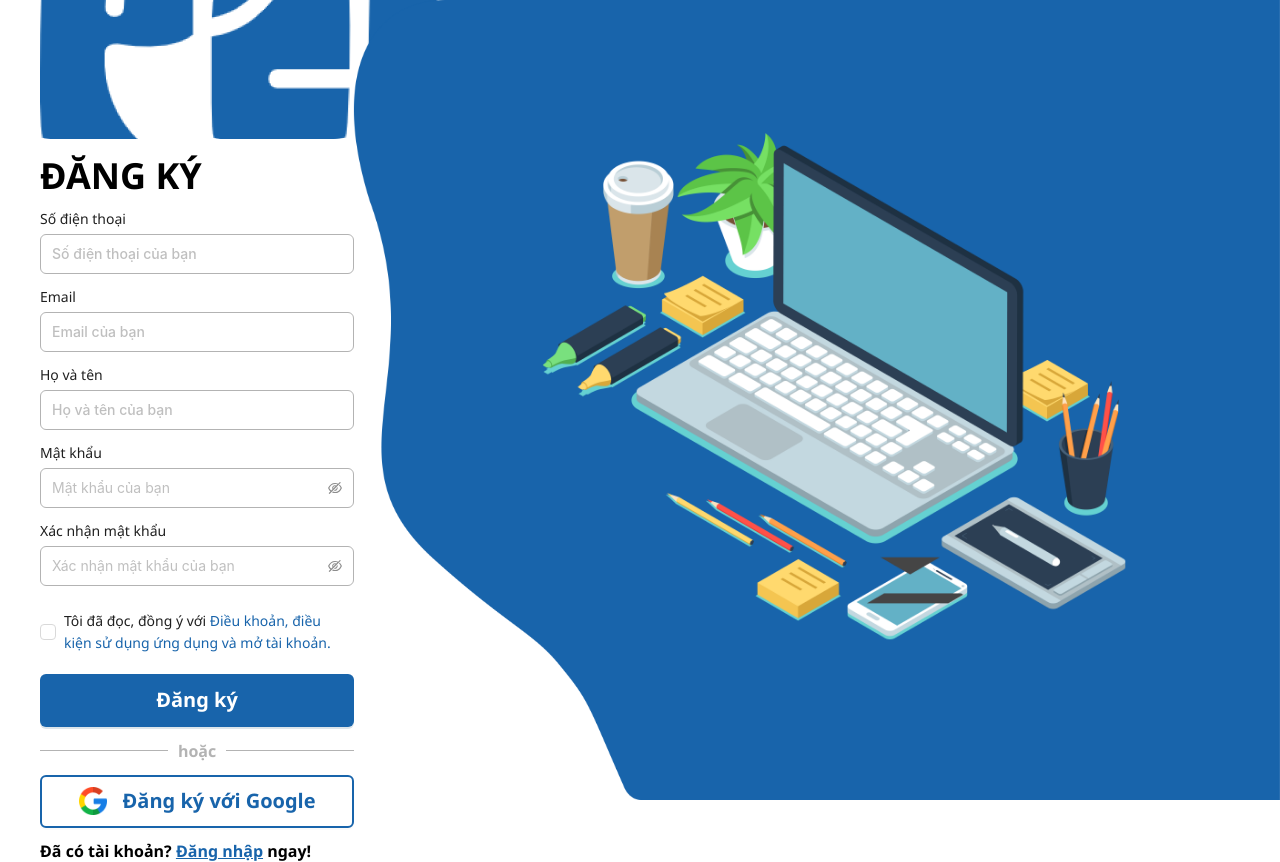
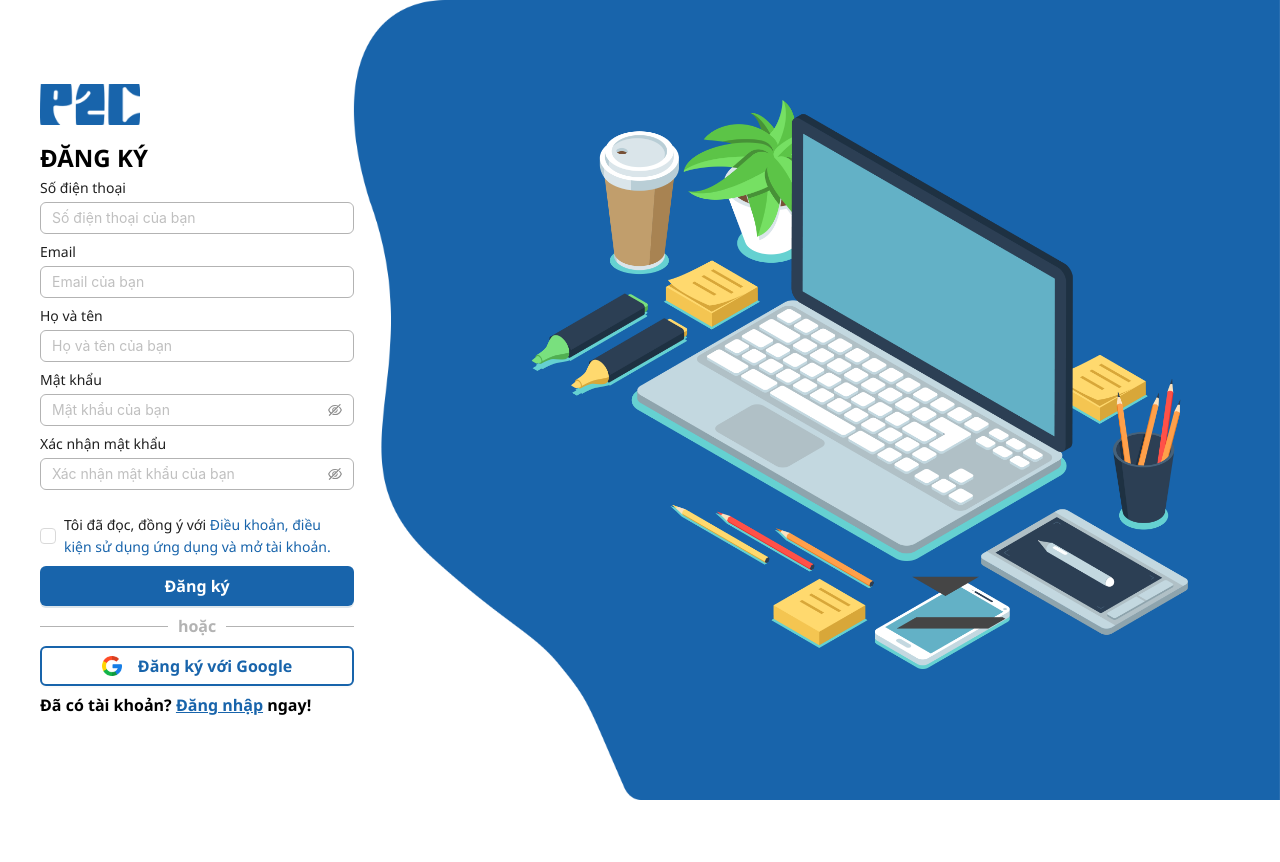
Before and after one commit to lengocson131002/path_to_career_fe, a React (Vite) app: page /dang-ky in a window 1280 px wide. After the commit the page ends 800 px from the top, so only its background shows below. Built offline with nearby package versions, Linux system fonts and the light colour scheme.

Commit message:
resize page

```diff
--- a/src/pages/dang-ky/index.tsx
+++ b/src/pages/dang-ky/index.tsx
@@ -1,79 +1,144 @@
-import Background from '../../assets/auth-decor.png'
-import Object from '../../assets/auth-decor-register.png'
+import Background from "../../assets/auth-decor.png";
+import Object from "../../assets/auth-decor-register.png";
 import Logo from "../../assets/logo-only.png";
 import Google from "../../assets/google-icon.png";
-import { Button, Checkbox, Form, Input} from 'antd';
-import { Link } from 'react-router-dom';
+import { Button, Checkbox, Form, Input } from "antd";
+import { Link } from "react-router-dom";
 
 function RegisterPage() {
-    return ( <div className="register__container w-full flex">
+  return (
+    <div className="register__container w-full flex overflow-y-hidden">
       <div className="register__decoration order-2 basis-1/2 relative h-screen">
         <div className="register__decoration--background h-full w-full rotate-180 -scale-y-100">
-                <img src={Background} alt="" className='h-full' />
+          <img src={Background} alt="" className="h-full" />
         </div>
-            <div className="register__decoration--object absolute w-2/3 h-1/2 top-0 translate-x-1/4 translate-y-1/3">
-                <img src={Object} alt="" className='w-full'/>
+        <div className="register__decoration--object absolute w-9/12 h-1/2 top-0 translate-x-[20%] translate-y-1/4">
+          <img src={Object} alt="" className="w-full" />
         </div>
       </div>
       <div className="register__main order-1 basis-1/2 h-screen flex items-center justify-center">
         <div className="register__main--content 3/5 pl-10">
-                <div className="register__main--logo max-w-[120px]">
-                    <img src={Logo} alt="" />
+          <div className="register__main--logo max-w-[100px]">
+            <Link to="/">
+              <img className="object-contain max-w-[100px]" src={Logo} alt="" />
+            </Link>
           </div>
-                <div className="register__main--header uppercase text-4xl font-bold mt-3">
+          <div className="register__main--header uppercase text-2xl font-bold mt-3">
             Đăng ký
           </div>
-                <div className="register__main--form mt-3 max-w-[400px]">
-                    <Form layout='vertical'>
-                        <label htmlFor="user_phone" className='font-medium mb-1 block'>Số điện thoại</label>
-                        <Form.Item name='userPhone' noStyle>
-                            <Input placeholder='Số điện thoại của bạn' style={{height: 40}} className='placeholder:font-medium border-p2c-gray'/>
+          <div className="register__main--form mt-1 max-w-[320px]">
+            <Form layout="vertical">
+              <label
+                htmlFor="user_phone"
+                className="font-medium text-sm mb-1 block"
+              >
+                Số điện thoại
+              </label>
+              <Form.Item name="userPhone" noStyle>
+                <Input
+                  placeholder="Số điện thoại của bạn"
+                  className="border-p2c-gray"
+                />
               </Form.Item>
-                        <label htmlFor="user_email" className='font-medium  mt-3 mb-1 block'>Email</label>
-                        <Form.Item name='userEmail' noStyle>
-                            <Input placeholder='Email của bạn' style={{height: 40}} className='placeholder:font-medium border-p2c-gray'/>
+              <label
+                htmlFor="user_email"
+                className="font-medium text-sm  mt-2 mb-1 block"
+              >
+                Email
+              </label>
+              <Form.Item name="userEmail" noStyle>
+                <Input
+                  placeholder="Email của bạn"
+                  className="border-p2c-gray"
+                />
               </Form.Item>
-                        <label htmlFor="user_name" className='font-medium  mt-3 mb-1 block'>Họ và tên</label>
-                        <Form.Item name='userName' noStyle>
-                            <Input placeholder='Họ và tên của bạn' style={{height: 40}} className='placeholder:font-medium border-p2c-gray'/>
+              <label
+                htmlFor="user_name"
+                className="font-medium text-sm  mt-2 mb-1 block"
+              >
+                Họ và tên
+              </label>
+              <Form.Item name="userName" noStyle>
+                <Input
+                  placeholder="Họ và tên của bạn"
+                  className="border-p2c-gray"
+                />
               </Form.Item>
-                        <label htmlFor="user_email" className='font-medium mt-3 mb-1 block'>Mật khẩu</label>
-                        <Form.Item name='userPwd' noStyle>
-                            <Input.Password placeholder='Mật khẩu của bạn' style={{height: 40}} className='placeholder:font-medium border-p2c-gray'/>
+              <label
+                htmlFor="user_email"
+                className="font-medium text-sm mt-2 mb-1 block"
+              >
+                Mật khẩu
+              </label>
+              <Form.Item name="userPwd" noStyle>
+                <Input.Password
+                  placeholder="Mật khẩu của bạn"
+                  className="border-p2c-gray"
+                />
               </Form.Item>
-                        <label htmlFor="user_email" className='font-medium mt-3 mb-1 block'>Xác nhận mật khẩu</label>
-                        <Form.Item name='userPwd' noStyle>
-                            <Input.Password placeholder='Xác nhận mật khẩu của bạn' style={{height: 40}} className='placeholder:font-medium border-p2c-gray'/>
+              <label
+                htmlFor="user_email"
+                className="font-medium text-sm mt-2 mb-1 block"
+              >
+                Xác nhận mật khẩu
+              </label>
+              <Form.Item name="userPwd" noStyle>
+                <Input.Password
+                  placeholder="Xác nhận mật khẩu của bạn"
+                  className="border-p2c-gray"
+                />
               </Form.Item>
               <Form.Item noStyle>
-                            <Checkbox className='mt-6 font-medium'>Tôi đã đọc, đồng ý với <span className="text-primary">Điều khoản, điều kiện sử dụng ứng dụng và mở tài khoản.</span></Checkbox>
+                <Checkbox className="mt-6 font-medium">
+                  Tôi đã đọc, đồng ý với{" "}
+                  <span className="text-primary">
+                    Điều khoản, điều kiện sử dụng ứng dụng và mở tài khoản.
+                  </span>
+                </Checkbox>
               </Form.Item>
               <div className="register__main--action">
                 <Form.Item noStyle>
-                                <Button type='primary' className='bg-primary hover:!bg-primary hover:opacity-80 w-full h-[53px] mt-5 text-xl font-semibold'>Đăng ký</Button>
+                  <Button
+                    type="primary"
+                    className="bg-primary hover:!bg-primary hover:opacity-80 w-full h-[40px] mt-2 text-base font-semibold"
+                  >
+                    Đăng ký
+                  </Button>
                 </Form.Item>
-                            <div className="divider flex justify-between items-center gap-x-2.5 my-3">
+                <div className="divider flex justify-between items-center gap-x-2.5 my-2">
                   <div className="divider__line bg-p2c-gray h-[1px] w-full"></div>
-                                <div className="divider__text font-bold text-base text-p2c-gray">hoặc</div>
+                  <div className="divider__text font-bold text-base text-p2c-gray">
+                    hoặc
+                  </div>
                   <div className="divider__line bg-p2c-gray h-[1px] w-full"></div>
                 </div>
                 <Form.Item noStyle>
-                                <Button type='default' className='group bg-white text-primary border-primary border-2 hover:!bg-primary hover:!text-white hover:!border-primary w-full h-[53px] text-xl font-semibold'>
-                                    <div className="flex justify-center group-hover:brightness-0 group-hover:saturate-100 group-hover:invert group-hover:duration-100">
-                                        <div className="w-7 h-7 mr-4"><img src={Google} alt="" className='w-full'/></div>
+                  <Button
+                    type="default"
+                    className="group bg-white text-primary border-primary border-2 hover:!bg-primary hover:!text-white hover:!border-primary w-full h-[40px] text-base font-semibold"
+                  >
+                    <div className="flex justify-center items-center group-hover:brightness-0 group-hover:saturate-100 group-hover:invert group-hover:duration-100">
+                      <div className="w-5 h-5 mr-4">
+                        <img src={Google} alt="" className="w-full" />
+                      </div>
                       <div className="">Đăng ký với Google</div>
                     </div>
                   </Button>
                 </Form.Item>
               </div>
             </Form>
-                    <div className="register__main--nav font-semibold mt-3">
-                        Đã có tài khoản? <Link to='/dang-nhap' className="text-primary">Đăng nhập</Link> ngay!
+            <div className="register__main--nav font-semibold mt-2">
+              Đã có tài khoản?{" "}
+              <Link to="/dang-nhap" className="text-primary">
+                Đăng nhập
+              </Link>{" "}
+              ngay!
             </div>
           </div>
         </div>
       </div>
-    </div> );
+    </div>
+  );
 }
 
 export default RegisterPage;
--- a/src/pages/dang-nhap/index.tsx
+++ b/src/pages/dang-nhap/index.tsx
@@ -1,64 +1,100 @@
-import Background from '../../assets/auth-decor.png'
-import Object from '../../assets/auth-decor-login.png'
+import Background from "../../assets/auth-decor.png";
+import Object from "../../assets/auth-decor-login.png";
 import Logo from "../../assets/logo-only.png";
 import Google from "../../assets/google-icon.png";
-import { Button, Form, Input} from 'antd';
-import { Link } from 'react-router-dom';
+import { Button, Form, Input } from "antd";
+import { Link } from "react-router-dom";
 
 function LoginPage() {
-    return ( <div className="login__container w-full flex">
+  return (
+    <div className="login__container w-full flex overflow-y-hidden">
       <div className="login__decoration order-1 basis-1/2 relative h-screen">
         <div className="login__decoration--background h-full w-full">
-                <img src={Background} alt="" className='h-full' />
+          <img src={Background} alt="" className="h-full" />
         </div>
         <div className="login__decoration--object absolute w-2/3 h-1/2 top-0 translate-x-1/4 translate-y-1/3">
-                <img src={Object} alt="" className='w-full'/>
+          <img src={Object} alt="" className="w-full" />
         </div>
       </div>
       <div className="login__main order-2 basis-1/2 h-screen flex items-center justify-center">
         <div className="login__main--content w-2/3">
-                <div className="login__main--logo max-w-[120px]">
-                    <img src={Logo} alt="" />
+          <div className="login__main--logo max-w-[100px]">
+            <Link to="/">
+              <img className="object-contain max-w-[100px]" src={Logo} alt="" />
+            </Link>
           </div>
-                <div className="login__main--header uppercase text-4xl font-bold mt-3">
+          <div className="login__main--header uppercase text-2xl font-bold mt-3">
             Đăng nhập
           </div>
-                <div className="login__main--form mt-3 max-w-[400px]">
-                    <Form layout='vertical'>
-                        <label htmlFor="user_email" className='font-medium mb-1 block'>Email hoặc số điện thoại</label>
-                        <Form.Item name='userCre' noStyle>
-                            <Input placeholder='Nhập email hoặc số điện thoại' style={{height: 40}} className='placeholder:font-medium border-p2c-gray'/>
+          <div className="login__main--form mt-1 max-w-[320px]">
+            <Form layout="vertical">
+              <label
+                htmlFor="user_email"
+                className="font-medium text-sm mb-1 block"
+              >
+                Email hoặc số điện thoại
+              </label>
+              <Form.Item name="userCre" noStyle>
+                <Input
+                  placeholder="Nhập email hoặc số điện thoại"
+                  className="border-p2c-gray"
+                />
               </Form.Item>
-                        <label htmlFor="user_email" className='font-medium mt-3 mb-1 block'>Mật khẩu</label>
-                        <Form.Item name='userPwd' noStyle>
-                            <Input.Password placeholder='Nhập mật khẩu' style={{height: 40}} className='placeholder:font-medium border-p2c-gray'/>
+              <label
+                htmlFor="user_email"
+                className="font-medium text-sm mt-2 mb-1 block"
+              >
+                Mật khẩu
+              </label>
+              <Form.Item name="userPwd" noStyle>
+                <Input.Password
+                  placeholder="Nhập mật khẩu"
+                  className="border-p2c-gray"
+                />
               </Form.Item>
               <div className="login__main--action">
                 <Form.Item noStyle>
-                                <Button type='primary' className='bg-primary hover:!bg-primary hover:opacity-80 w-full h-[48px] mt-5 text-xl font-semibold'>Đăng nhập</Button>
+                  <Button
+                    type="primary"
+                    className="bg-primary hover:!bg-primary hover:opacity-80 w-full h-[40px] mt-5 text-base font-semibold"
+                  >
+                    Đăng nhập
+                  </Button>
                 </Form.Item>
-                            <div className="divider flex justify-between items-center gap-x-2.5 my-3">
+                <div className="divider flex justify-between items-center gap-x-2.5 my-2">
                   <div className="divider__line bg-p2c-gray h-[1px] w-full"></div>
-                                <div className="divider__text font-bold text-base text-p2c-gray">hoặc</div>
+                  <div className="divider__text font-bold text-base text-p2c-gray">
+                    hoặc
+                  </div>
                   <div className="divider__line bg-p2c-gray h-[1px] w-full"></div>
                 </div>
                 <Form.Item noStyle>
-                                <Button type='default' className='group bg-white text-primary border-primary border-2 hover:!bg-primary hover:!text-white hover:!border-primary w-full h-[48px] text-xl font-semibold'>
-                                    <div className="flex justify-center group-hover:brightness-0 group-hover:saturate-100 group-hover:invert group-hover:duration-100">
-                                        <div className="w-7 h-7 mr-4"><img src={Google} alt="" className='w-full'/></div>
+                  <Button
+                    type="default"
+                    className="group bg-white text-primary border-primary border-2 hover:!bg-primary hover:!text-white hover:!border-primary w-full h-[40px] text-base font-semibold"
+                  >
+                    <div className="flex justify-center items-center group-hover:brightness-0 group-hover:saturate-100 group-hover:invert group-hover:duration-100">
+                      <div className="w-5 h-5 mr-4">
+                        <img src={Google} alt="" className="w-full" />
+                      </div>
                       <div className="">Đăng nhập với Google</div>
                     </div>
                   </Button>
                 </Form.Item>
               </div>
             </Form>
-                    <div className="login__main--nav font-semibold mt-3">
-                        Chưa có tài khoản? <Link to='/dang-ky' className="text-primary">Đăng ký</Link> ngay!
+            <div className="login__main--nav font-semibold mt-2">
+              Chưa có tài khoản?{" "}
+              <Link to="/dang-ky" className="text-primary">
+                Đăng ký
+              </Link>{" "}
+              ngay!
             </div>
           </div>
         </div>
       </div>
-    </div> );
+    </div>
+  );
 }
 
 export default LoginPage;
```
Lines whose indentation alone changed are shown as unchanged.
